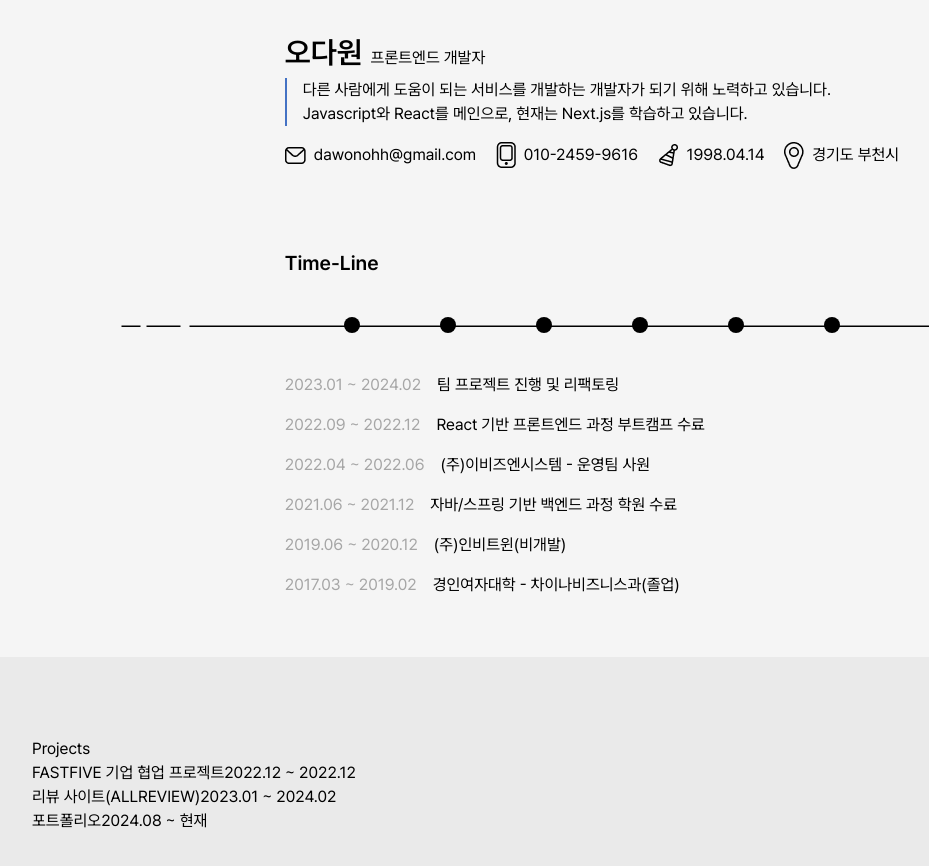
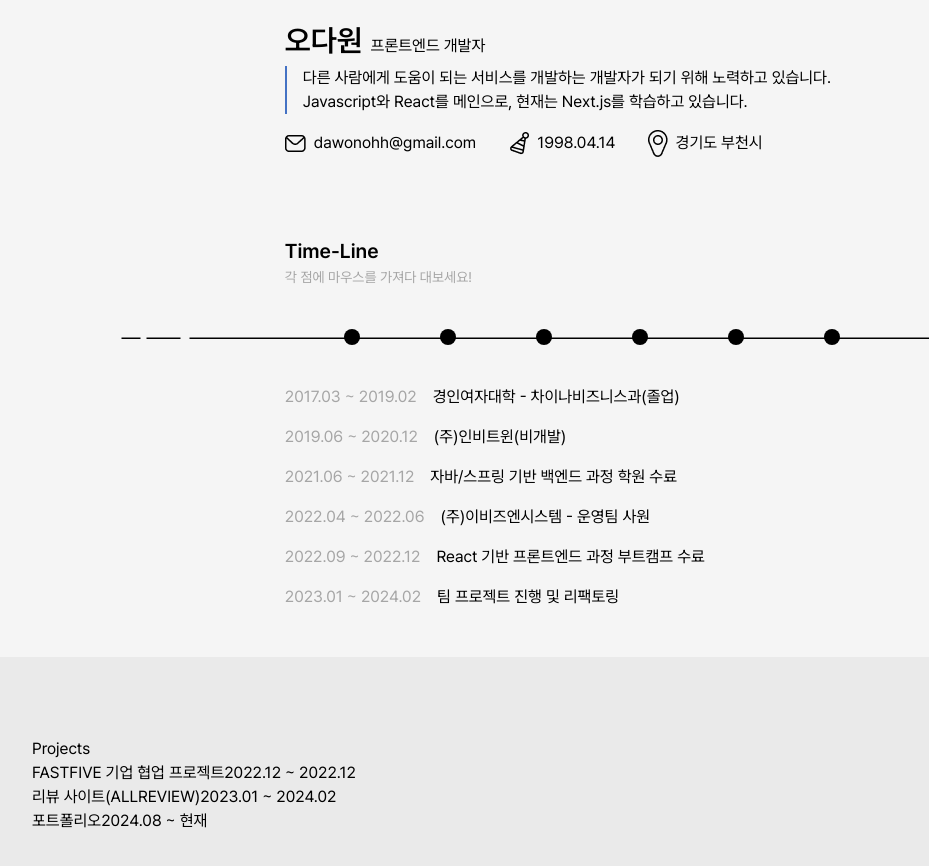
Before and after one commit to DawonOh/Portfolio, a Next.js app: page / in a window 1280 px wide. Shown: the part 1000-1866 px from the top of the page, without its empty margins (48-977 px from the left). Built offline with nearby package versions, Linux system fonts and the light colour scheme.

Commit message:
feat: 타임라인 hover 기능 추가

```diff
--- /dev/null
+++ b/app/components/timeline/timeline.tsx
@@ -0,0 +1,58 @@
+"use client";
+
+import Image from "next/image";
+import timeline from "@/public/assets/img/timeline.png";
+import { useState } from "react";
+
+interface TimelineDataType {
+  id: number;
+  date: string;
+  content: string;
+}
+
+export default function Timeline(props: { timelineDatas: TimelineDataType[] }) {
+  const [hoverEl, setHoverEl] = useState<number | null>(null);
+  const timeLineCircle = () => {
+    const result = [];
+    for (let i = 0; i < props.timelineDatas.length; i++) {
+      result.push(
+        <div
+          key={i}
+          onMouseEnter={() => setHoverEl(i + 1)}
+          onMouseOut={() => setHoverEl(null)}
+          className="w-4 h-4 rounded-full bg-black hover:bg-main-blue"
+        />
+      );
+    }
+    return result;
+  };
+  return (
+    <div className="w-4/5 mt-20">
+      <div className="mb-12 ">
+        <h3 className="text-xl font-semibold">Time-Line</h3>
+        <span className="text-sm text-text-gray">
+          각 점에 마우스를 가져다 대보세요!
+        </span>
+      </div>
+      <Image
+        src={timeline}
+        alt="timeline"
+        className="absolute left-1/2 -translate-x-1/2"
+      />
+      <div className="absolute flex gap-20 left-1/2 -translate-x-1/2 -translate-y-1/2 z-40">
+        {timeLineCircle()}
+      </div>
+      <div className="flex flex-col gap-4 mt-24">
+        {props.timelineDatas.map((data: TimelineDataType) => (
+          <div
+            key={data.id}
+            className={`${hoverEl === data.id && "font-bold"}`}
+          >
+            <span className="mr-4 text-text-gray">{data.date}</span>
+            <span>{data.content}</span>
+          </div>
+        ))}
+      </div>
+    </div>
+  );
+}
--- a/app/page.tsx
+++ b/app/page.tsx
@@ -5,7 +5,7 @@ import Card from "./components/card/card";
 
 import githubLogo from "@/public/assets/icon/github-mark.png";
 import pageDownIcon from "@/public/assets/icon/page-down.png";
-import timeline from "@/public/assets/img/timeline.png";
+import Timeline from "./components/timeline/timeline";
 
 interface AboutDataType {
   id: number;
@@ -13,12 +13,6 @@ interface AboutDataType {
   content?: string;
   link?: string;
   icon?: string;
-}
-
-interface TimelineDataType {
-  id: number;
-  date: string;
-  content: string;
 }
 
 export interface ProjectDataType {
@@ -78,7 +72,7 @@ export default function Home() {
               <br /> Javascript와 React를 메인으로, 현재는 Next.js를 학습하고
               있습니다.
             </div>
-            <div className="flex justify-between items-center">
+            <div className="flex justify-start items-center gap-8">
               {aboutDatas.map((data: AboutDataType) => (
                 <div
                   key={data.id}
@@ -98,30 +92,7 @@ export default function Home() {
               ))}
             </div>
           </div>
-          <div className="w-4/5 mt-20">
-            <h3 className="mb-12 text-xl font-semibold">Time-Line</h3>
-            <Image
-              src={timeline}
-              alt="timeline"
-              className="absolute left-1/2 -translate-x-1/2"
-            />
-            <div className="absolute flex gap-20 left-1/2 -translate-x-1/2 -translate-y-1/2 z-40">
-              <div className="w-4 h-4 rounded-full bg-black" />
-              <div className="w-4 h-4 rounded-full bg-black" />
-              <div className="w-4 h-4 rounded-full bg-black" />
-              <div className="w-4 h-4 rounded-full bg-black" />
-              <div className="w-4 h-4 rounded-full bg-black" />
-              <div className="w-4 h-4 rounded-full bg-black" />
-            </div>
-            <div className="flex flex-col gap-4 mt-24">
-              {timelineDatas.map((data: TimelineDataType) => (
-                <div key={data.id}>
-                  <span className="mr-4 text-text-gray">{data.date}</span>
-                  <span>{data.content}</span>
-                </div>
-              ))}
-            </div>
-          </div>
+          <Timeline timelineDatas={timelineDatas} />
         </div>
       </section>
 
--- a/public/data/about.json
+++ b/public/data/about.json
@@ -7,18 +7,12 @@
   },
   {
     "id": 2,
-    "title": "전화번호",
-    "content": "010-2459-9616",
-    "icon": "/assets/icon/phone.png"
-  },
-  {
-    "id": 3,
     "title": "생년월일",
     "content": "1998.04.14",
     "icon": "/assets/icon/birth.png"
   },
   {
-    "id": 4,
+    "id": 3,
     "title": "주소",
     "content": "경기도 부천시",
     "icon": "/assets/icon/location.png"
--- a/public/data/timeline.json
+++ b/public/data/timeline.json
@@ -1,28 +1,32 @@
 [
   {
     "id": 1,
-    "date": "2023.01 ~ 2024.02",
-    "content": "팀 프로젝트 진행 및 리팩토링"
+    "date": "2017.03 ~ 2019.02",
+    "content": "경인여자대학 - 차이나비즈니스과(졸업)"
   },
   {
     "id": 2,
+    "date": "2019.06 ~ 2020.12",
+    "content": "(주)인비트윈(비개발)"
+  },
+  {
+    "id": 3,
+    "date": "2021.06 ~ 2021.12",
+    "content": "자바/스프링 기반 백엔드 과정 학원 수료"
+  },
+  {
+    "id": 4,
+    "date": "2022.04 ~ 2022.06",
+    "content": "(주)이비즈엔시스템 - 운영팀 사원"
+  },
+  {
+    "id": 5,
     "date": "2022.09 ~ 2022.12",
     "content": "React 기반 프론트엔드 과정 부트캠프 수료"
   },
   {
-    "id": 3,
-    "date": "2022.04 ~ 2022.06",
-    "content": "(주)이비즈엔시스템 - 운영팀 사원"
-  },
-  {
-    "id": 4,
-    "date": "2021.06 ~ 2021.12",
-    "content": "자바/스프링 기반 백엔드 과정 학원 수료"
-  },
-  { "id": 5, "date": "2019.06 ~ 2020.12", "content": "(주)인비트윈(비개발)" },
-  {
     "id": 6,
-    "date": "2017.03 ~ 2019.02",
-    "content": "경인여자대학 - 차이나비즈니스과(졸업)"
+    "date": "2023.01 ~ 2024.02",
+    "content": "팀 프로젝트 진행 및 리팩토링"
   }
 ]
```
